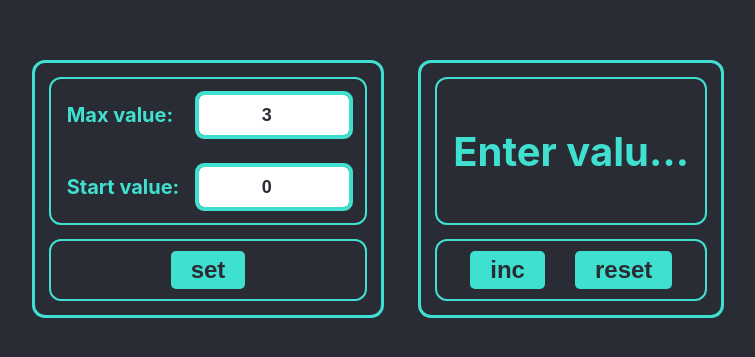
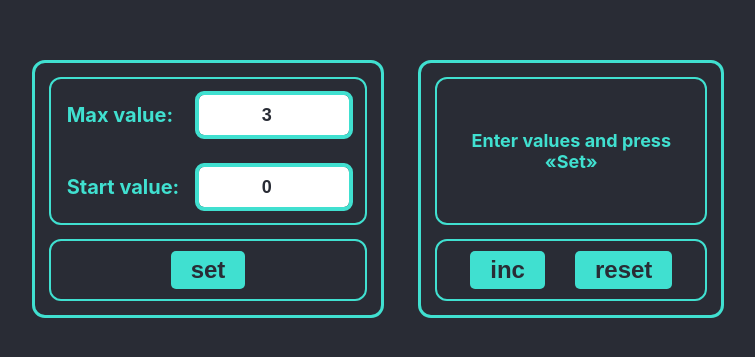
Before and after one commit to KaninGleb/Counter, a React (Vite) app: page / in a window 1280 px wide. Shown: the part 211-568 px from the top of the page, without its empty margins (262-1017 px from the left). Built offline with nearby package versions, Linux system fonts and the light colour scheme.

Commit message:
Styles for score while inputs editing added

```diff
--- a/src/index.css
+++ b/src/index.css
@@ -62,6 +62,11 @@ code {
 
 .score.max {
     color: indianred;
+}
+
+.score.editing {
+    font-size: 18px;
+    white-space: pre-wrap;
 }
 
 .score.error {
```
